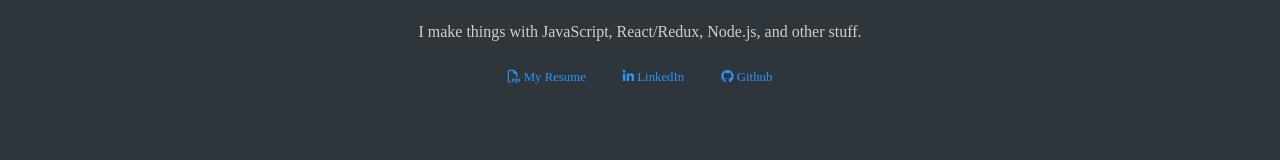
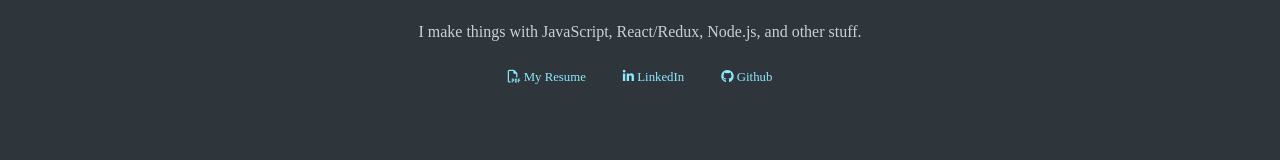
Before and after one commit to plasticbugs/plasticbugs.github.io, a React app: page / in a window 1280 px wide. Shown: the part 267-427 px from the top of the page. Built offline with nearby package versions, Linux system fonts and the light colour scheme; a web font is replaced by a local one.

Commit message:
Edit link colors

```diff
--- a/src/styles/style.css
+++ b/src/styles/style.css
@@ -162,7 +162,7 @@ div.heading {
 }
 
 .image-box a,.profile-links a {
-  color: #2695fd;
+  color: #8de9ff;;
   padding-right: 17px;
   font-size: .8em;
   text-decoration: none
@@ -170,7 +170,7 @@ div.heading {
 
 .image-box a:hover,.profile-links a:hover {
   transition: all .3s ease;
-  color: #00bcd4;
+  color: #FF9800;
 }
 
 .youtube-link a:hover {
```
Also changed, not shown: css/style.min.css.
